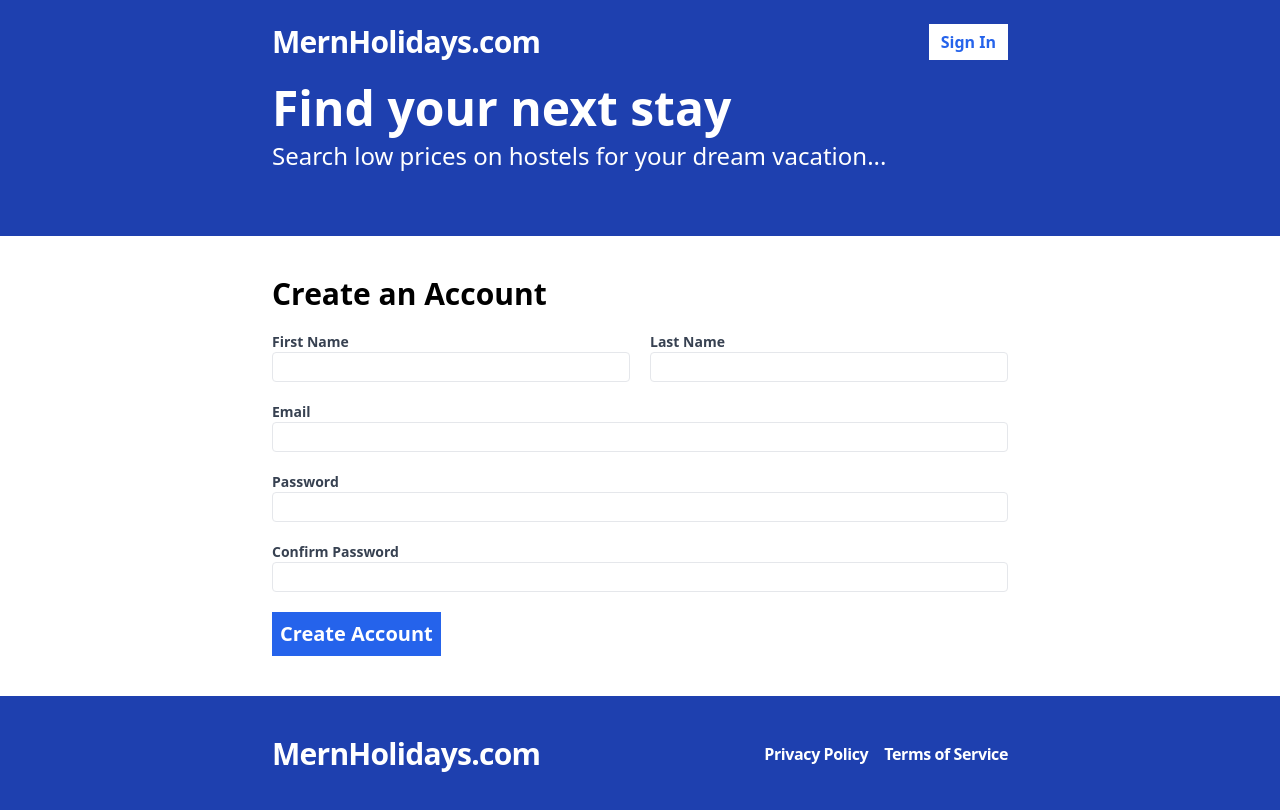
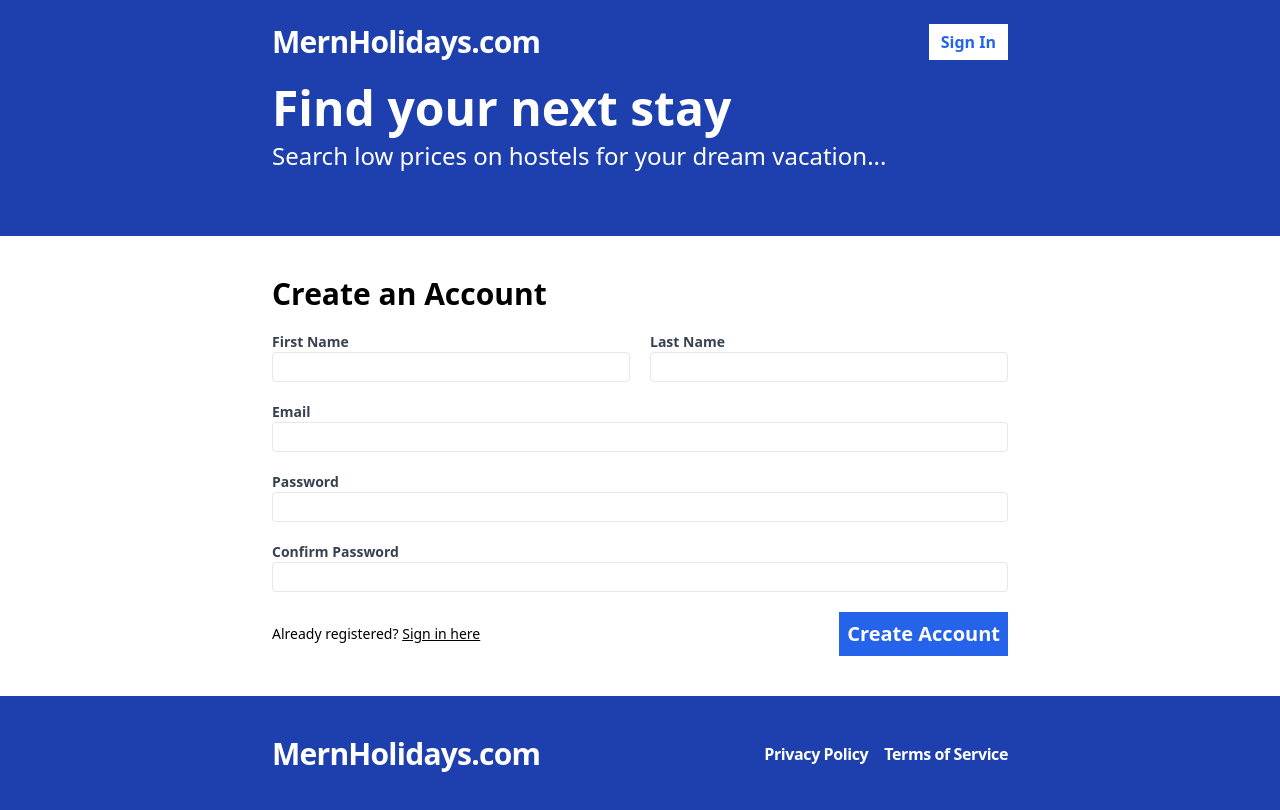
Before and after one commit to SuperSection/MERN-Hotel-Booking-App, a React (Vite) app in the folder frontend/: page /register in a window 1280 px wide. Built offline with nearby package versions, Linux system fonts and the light colour scheme; no server answers.

Commit message:
add navigation between Register & Sign-In page

```diff
--- a/frontend/src/components/Header.tsx
+++ b/frontend/src/components/Header.tsx
@@ -14,8 +14,18 @@ const Header = () => {
         <span className="flex space-x-2">
           {isLoggedIn ? (
             <>
-              <Link to="/my-bookings">My Bookings</Link>
-              <Link to="/my-hotels">My Hotels</Link>
+              <Link
+                className="flex items-center text-white px-3 font-bold hover:bg-blue-600"
+                to="/my-bookings"
+              >
+                My Bookings
+              </Link>
+              <Link
+                className="flex items-center text-white px-3 font-bold hover:bg-blue-600"
+                to="/my-hotels"
+              >
+                My Hotels
+              </Link>
               <SignOutButton />
             </>
           ) : (
--- a/frontend/src/pages/Register.tsx
+++ b/frontend/src/pages/Register.tsx
@@ -1,6 +1,6 @@
 import { useForm } from "react-hook-form";
 import { useMutation, useQueryClient } from "react-query";
-import { useNavigate } from "react-router-dom";
+import { Link, useNavigate } from "react-router-dom";
 import * as apiClient from "../api-client";
 import { useAppContext } from "../contexts/AppContext";
 
@@ -114,7 +114,13 @@ const Register = () => {
         )}
       </label>
 
-      <span>
+      <span className="flex items-center justify-between">
+        <span className="text-sm">
+          Already registered?{" "}
+          <Link className="underline" to="/sign-in">
+            Sign in here
+          </Link>
+        </span>
         <button
           type="submit"
           className="bg-blue-600 text-white p-2 font-bold hover:bg-blue-500 text-xl"
--- a/frontend/src/pages/SignIn.tsx
+++ b/frontend/src/pages/SignIn.tsx
@@ -1,6 +1,6 @@
 import { useForm } from "react-hook-form";
 import { useMutation, useQueryClient } from "react-query";
-import { useNavigate } from "react-router-dom";
+import { Link, useNavigate } from "react-router-dom";
 import * as apiClient from "../api-client";
 import { useAppContext } from "../contexts/AppContext";
 
@@ -72,7 +72,13 @@ const SignIn = () => {
         )}
       </label>
 
-      <span>
+      <span className="flex items-center justify-between">
+        <span className="text-sm">
+          Not Registered?{" "}
+          <Link className="underline" to="/register">
+            Create an account here
+          </Link>
+        </span>
         <button
           type="submit"
           className="bg-blue-600 text-white p-2 font-bold hover:bg-blue-500 text-xl"
```
